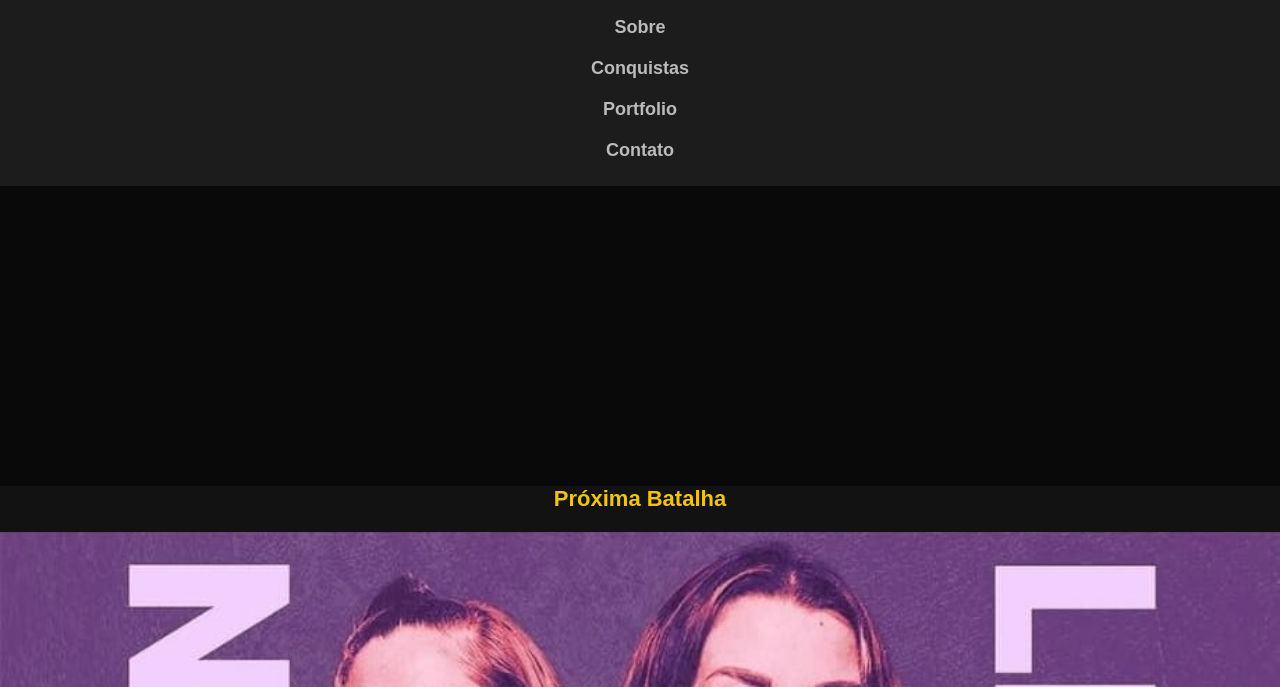
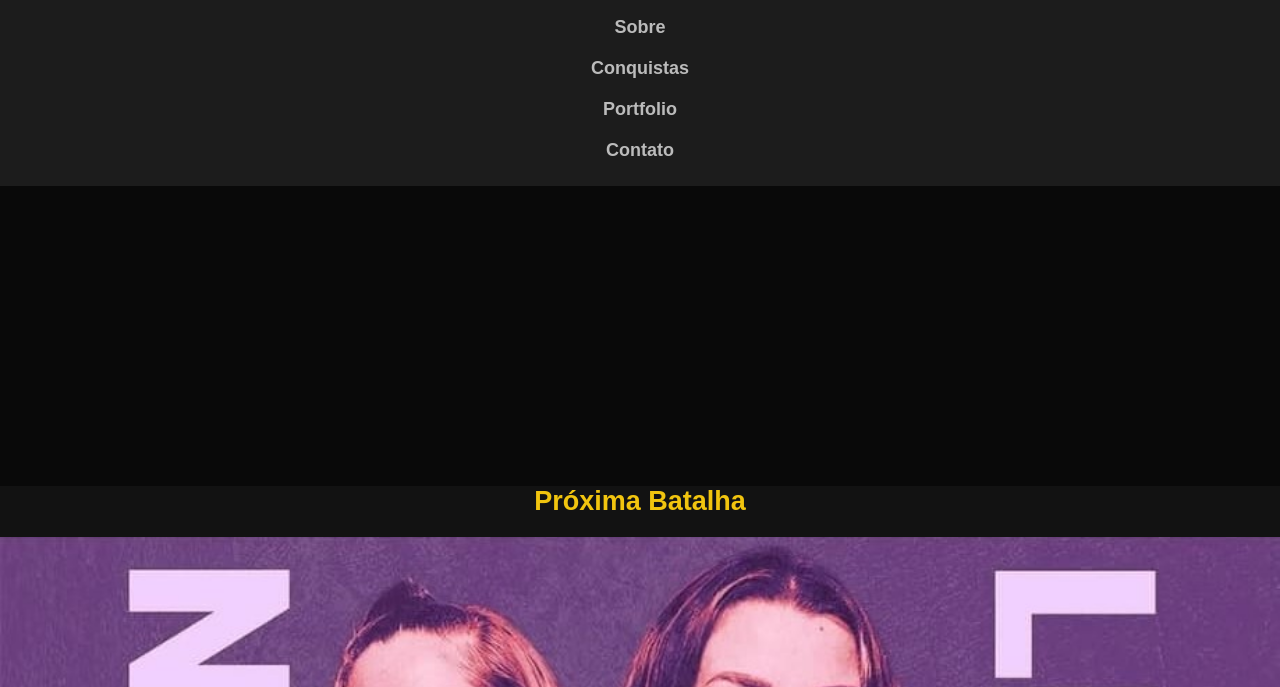
Before and after one commit to DalvanaRibeiro/raylaevents, a plain HTML site: page index.html in a window 1280 px wide. Shown: the part 113-800 px from the top of the page. Drawn offline with Linux system fonts and the light colour scheme; a script that the page names is missing.

Commit message:
Update index.html

```diff
--- a/index.html
+++ b/index.html
@@ -34,7 +34,7 @@
 
 
     <!-- Home (Imagem de Evento) -->
-    <h2 style="font-size: 22px; margin-bottom: 20px; color: #f1c40f; text-align: center;">Próxima Batalha</h2>
+    <h2 style="font-size: 27px; margin-bottom: 20px; color: #f1c40f; text-align: center;">Próxima Batalha</h2>
 
 
     <section id="batalha" class="batalha">
```
